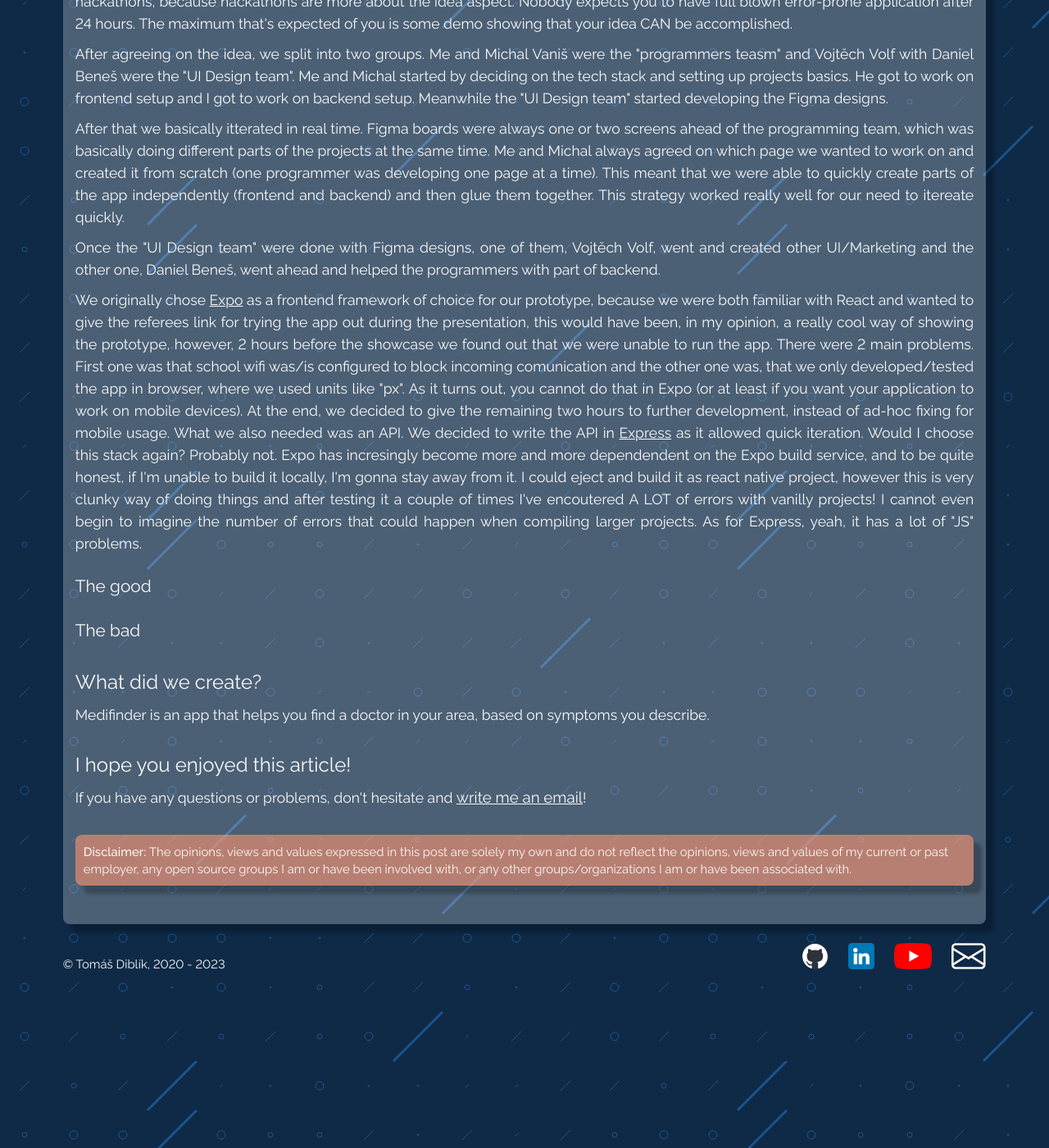
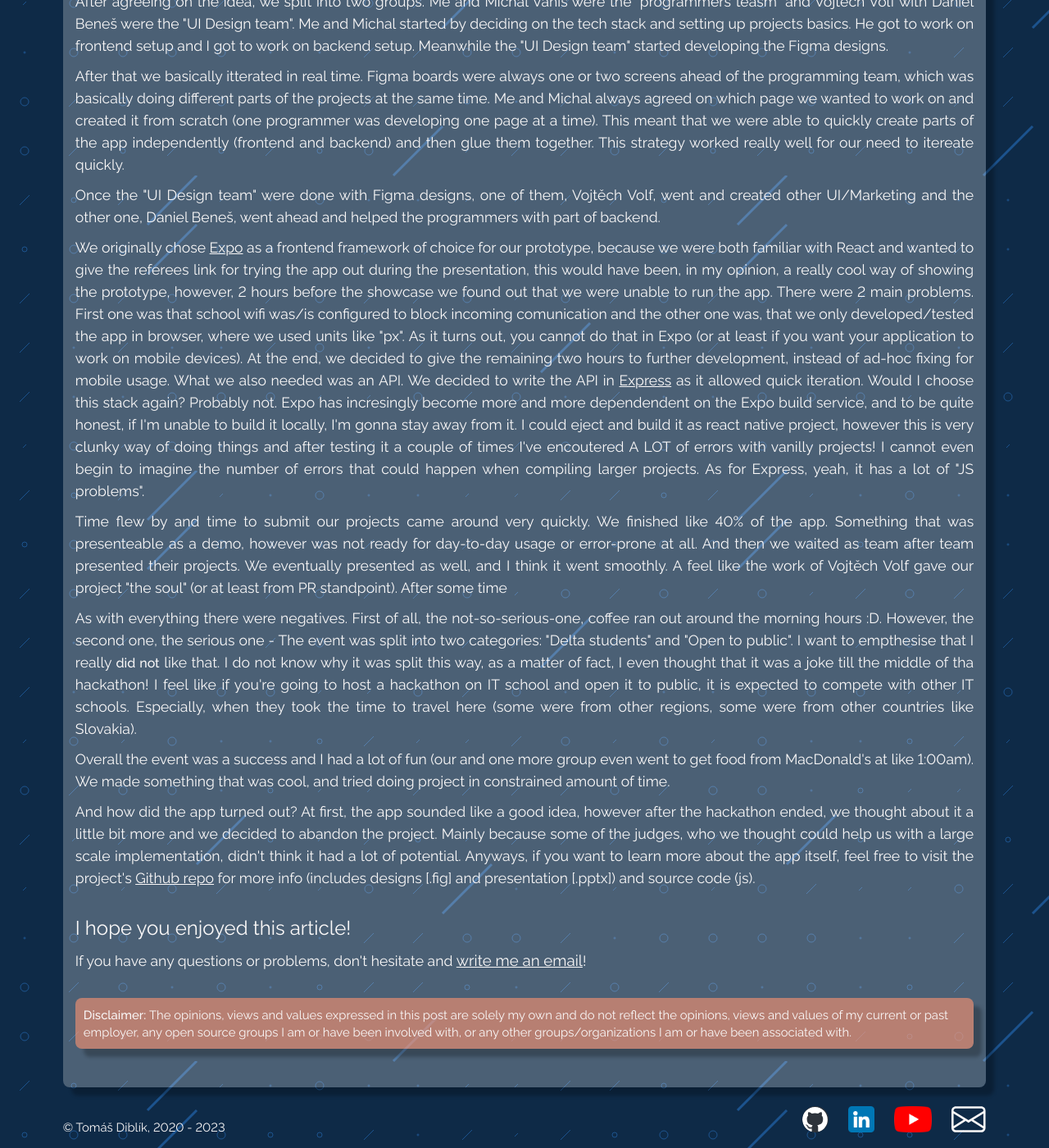
Before and after one commit to TDiblik/tomasdiblik.cz, a Jekyll site: the page built from src/pages/blog/pr/20-04-2023/attending-funovation-hackathon-22.html, in a window 1280 px wide and 1400 px high, scrolled down 506 px. Shown: the whole window at 82% size. Built offline with Jekyll 4.4.1, drawn with Linux system fonts in a browser that asks for light colours; the table of contents is made by our own code.

Commit message:
[WIP] Attending funovation hackathon

```diff
--- a/src/pages/blog/pr/20-04-2023/attending-funovation-hackathon-22.html
+++ b/src/pages/blog/pr/20-04-2023/attending-funovation-hackathon-22.html
@@ -13,7 +13,6 @@
   As you may know, I'm attending DELTA Hight School and when they announced that they were hosting a hackathon, I was all in!
 ---
 
-{% include heading.html level = "2" text = "Hackathon" %}
 <p>
   The hackathon took place from 30.09.2022 to 01.10.2022, where we had around 24 hours to make a prototype
   from scratch based on ANY open data source that somehow relates to Pardubice. However, we received close data
@@ -84,16 +83,37 @@
   dependendent on the Expo build service, and to be quite honest, if I'm unable to build it locally, I'm gonna stay away from it.
   I could eject and build it as react native project, however this is very clunky way of doing things and after testing it a couple of times
   I've encoutered A LOT of errors with vanilly projects! I cannot even begin to imagine the number of errors that
-  could happen when compiling larger projects. As for Express, yeah, it has a lot of "JS" problems. <!-- TODO: Link when after I decide to finally write it -->
+  could happen when compiling larger projects. As for Express, yeah, it has a lot of "JS problems". <!-- TODO: Link when after I decide to finally write it -->
 </p>
 <p>
+  Time flew by and time to submit our projects came around very quickly. We finished like 40% of the app.
+  Something that was presenteable as a demo, however was not ready for day-to-day usage or error-prone at all. And then we waited as
+  team after team presented their projects. We eventually presented as well, and I think it went smoothly.
+  A feel like the work of Vojtěch Volf gave our project "the soul" (or at least from PR standpoint).
+  After some time
 </p>
-
-{% include heading.html level = "3" text = "The good" %}
-
-{% include heading.html level = "3" text = "The bad" %}
-
-{% include heading.html level = "2" text = "What did we create?" %}
 <p>
-  Medifinder is an app that helps you find a doctor in your area, based on symptoms you describe.
+  As with everything there were negatives. First of all, the not-so-serious-one, coffee ran out around the morning hours :D.
+  However, the second one, the serious one - The event was split into two categories: "Delta students" and "Open to public".
+  I want to empthesise that I really <b class="strong-text">did not</b> like that. I do not know why it was split this way,
+  as a matter of fact, I even thought that it was a joke till the middle of tha hackathon! I feel like if you're going to host a hackathon
+  on IT school and open it to public, it is expected to compete with other IT schools. Especially, when they took the
+  time to travel here (some were from other regions, some were from other countries like Slovakia).
 </p>
+<p>
+  Overall the event was a success and I had a lot of fun (our and one more group even went to get food from MacDonald's at like 1:00am).
+  We made something that was cool, and tried doing project in constrained amount of time.
+</p>
+<p>
+  And how did the app turned out? At first, the app sounded like a good idea, however after the hackathon ended,
+  we thought about it a little bit more and we decided to abandon the project.
+  Mainly because some of the judges, who we thought could help us with a large scale implementation,
+  didn't think it had a lot of potential. Anyways, if you want to learn more about the app itself,
+  feel free to visit the project's
+  <a
+    href="https://github.com/TDiblik/Medifinder"
+    class="underline"
+    {% include external_link.html %}>
+    Github repo</a>
+  for more info (includes designs [.fig] and presentation [.pptx]) and source code (js).
+</p>
```
